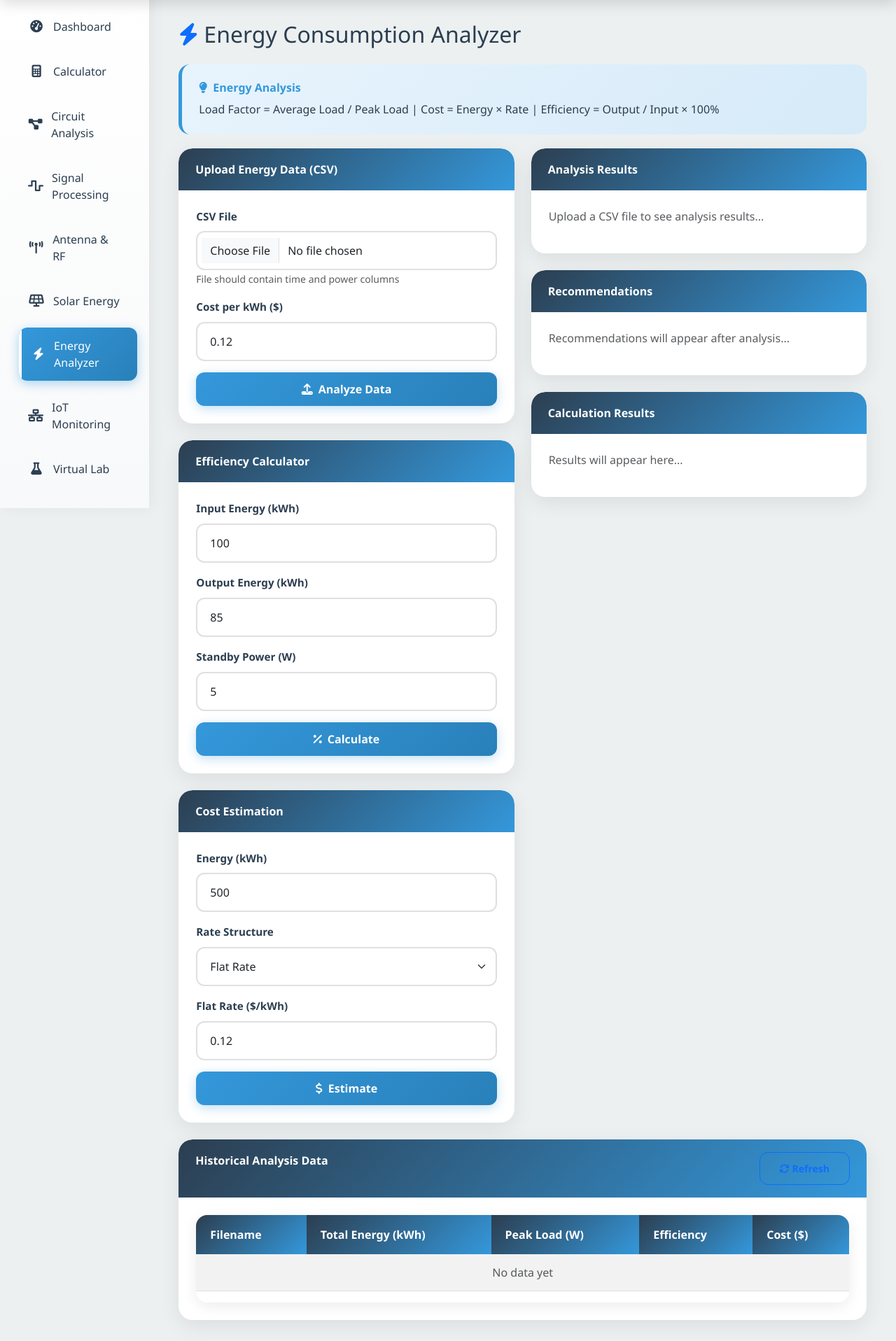
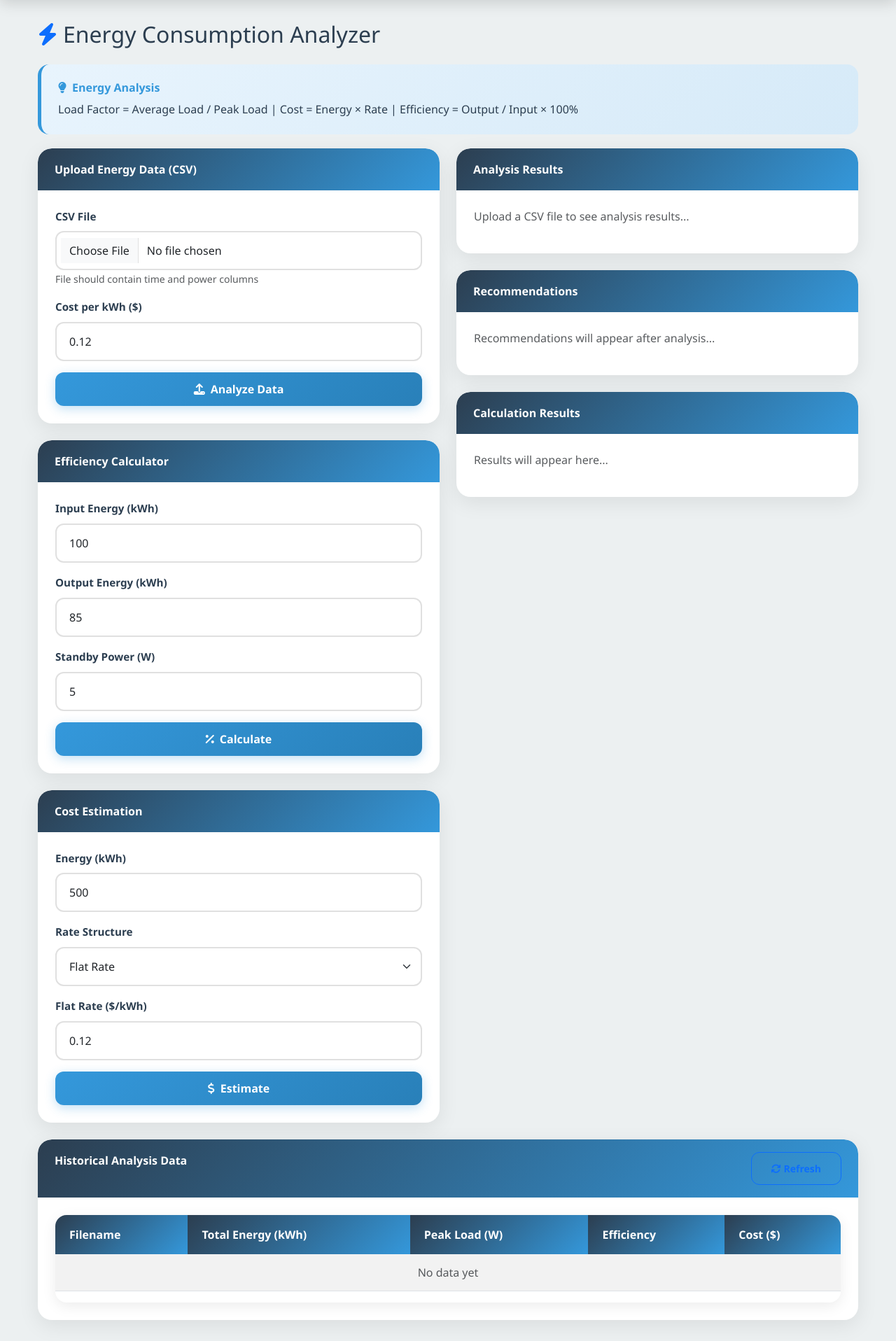
Before and after one commit to julisunkan/electro, a Flask app: page /energy in a window 1280 px wide. Shown: the part 74-1990 px from the top of the page at 70% size. Run offline with Flask 3, Linux system fonts and the light colour scheme; data that the repository does not hold is empty; some libraries are stand-ins or nearby versions.

Commit message:
Remove the left-side navigation menu from the application interface
Removes the sidebar navigation component from `templates/base.html` and adjusts the `main-content` styling in `static/css/style.css` to occupy the full width.

Replit-Commit-Author: Agent
Replit-Commit-Session-Id: 222d4d14-5c74-4c21-8ff1-42c5a03f32f0
Replit-Commit-Checkpoint-Type: full_checkpoint
Replit-Commit-Event-Id: 5bba4229-63f8-4012-baba-0e049a4d2df1
Replit-Commit-Screenshot-Url: https://storage.googleapis.com/screenshot-production-us-central1/1d3506b2-c2b9-449f-b4ff-21804b3b52fe/222d4d14-5c74-4c21-8ff1-42c5a03f32f0/O8QdDUi
Replit-Helium-Checkpoint-Created: true

```diff
--- a/static/css/style.css
+++ b/static/css/style.css
@@ -248,7 +248,6 @@ body {
 
 .main-content {
     padding: 30px;
-    margin-left: 16.666667%;
     min-height: calc(100vh - 60px);
 }
 
--- a/templates/base.html
+++ b/templates/base.html
@@ -53,72 +53,9 @@
     </nav>
 
     <div class="container-fluid">
-        <div class="row">
-            <nav class="col-md-2 d-none d-md-block sidebar">
-                <div class="position-sticky sidebar-sticky">
-                    <ul class="nav flex-column">
-                        <li class="nav-item">
-                            <a class="nav-link {% if request.path == '/' %}active{% endif %}" href="/">
-                                <i class="fas fa-tachometer-alt"></i>
-                                <span>Dashboard</span>
-                            </a>
-                        </li>
-                        <li class="nav-item">
-                            <a class="nav-link {% if request.path == '/calculator' %}active{% endif %}" href="/calculator">
-                                <i class="fas fa-calculator"></i>
-                                <span>Calculator</span>
-                            </a>
-                        </li>
-                        <li class="nav-item">
-                            <a class="nav-link {% if request.path == '/circuit' %}active{% endif %}" href="/circuit">
-                                <i class="fas fa-project-diagram"></i>
-                                <span>Circuit Analysis</span>
-                            </a>
-                        </li>
-                        <li class="nav-item">
-                            <a class="nav-link {% if request.path == '/signal' %}active{% endif %}" href="/signal">
-                                <i class="fas fa-wave-square"></i>
-                                <span>Signal Processing</span>
-                            </a>
-                        </li>
-                        <li class="nav-item">
-                            <a class="nav-link {% if request.path == '/antenna' %}active{% endif %}" href="/antenna">
-                                <i class="fas fa-broadcast-tower"></i>
-                                <span>Antenna & RF</span>
-                            </a>
-                        </li>
-                        <li class="nav-item">
-                            <a class="nav-link {% if request.path == '/solar' %}active{% endif %}" href="/solar">
-                                <i class="fas fa-solar-panel"></i>
-                                <span>Solar Energy</span>
-                            </a>
-                        </li>
-                        <li class="nav-item">
-                            <a class="nav-link {% if request.path == '/energy' %}active{% endif %}" href="/energy">
-                                <i class="fas fa-bolt"></i>
-                                <span>Energy Analyzer</span>
-                            </a>
-                        </li>
-                        <li class="nav-item">
-                            <a class="nav-link {% if request.path == '/iot' %}active{% endif %}" href="/iot">
-                                <i class="fas fa-network-wired"></i>
-                                <span>IoT Monitoring</span>
-                            </a>
-                        </li>
-                        <li class="nav-item">
-                            <a class="nav-link {% if request.path == '/lab' %}active{% endif %}" href="/lab">
-                                <i class="fas fa-flask"></i>
-                                <span>Virtual Lab</span>
-                            </a>
-                        </li>
-                    </ul>
-                </div>
-            </nav>
-
-            <main class="col-md-10 ms-sm-auto main-content fade-in">
-                {% block content %}{% endblock %}
-            </main>
-        </div>
+        <main class="main-content fade-in">
+            {% block content %}{% endblock %}
+        </main>
     </div>
 
     <div class="toast-container" id="toastContainer"></div>
@@ -175,16 +112,6 @@
             return await response.json();
         }
 
-        document.querySelectorAll('.sidebar .nav-link').forEach(link => {
-            link.addEventListener('mouseenter', function() {
-                this.style.transform = 'translateX(5px)';
-            });
-            link.addEventListener('mouseleave', function() {
-                if (!this.classList.contains('active')) {
-                    this.style.transform = 'translateX(0)';
-                }
-            });
-        });
     </script>
     {% block scripts %}{% endblock %}
 </body>
```
